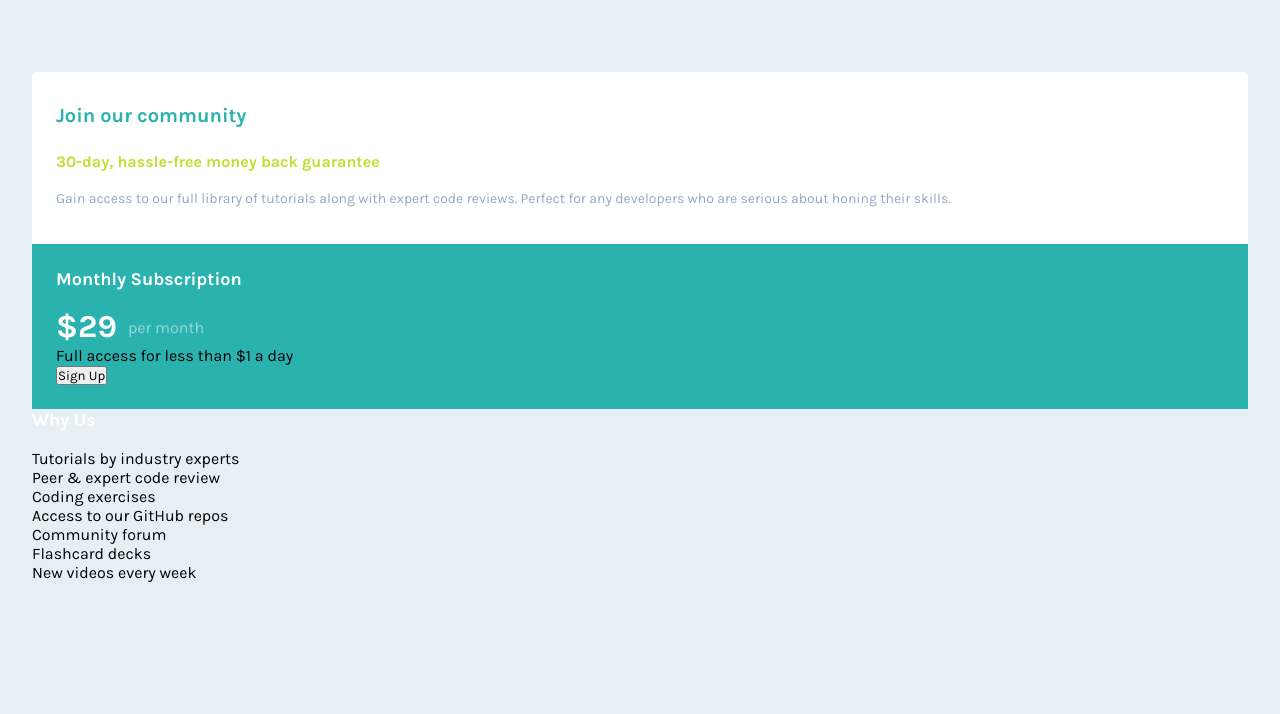
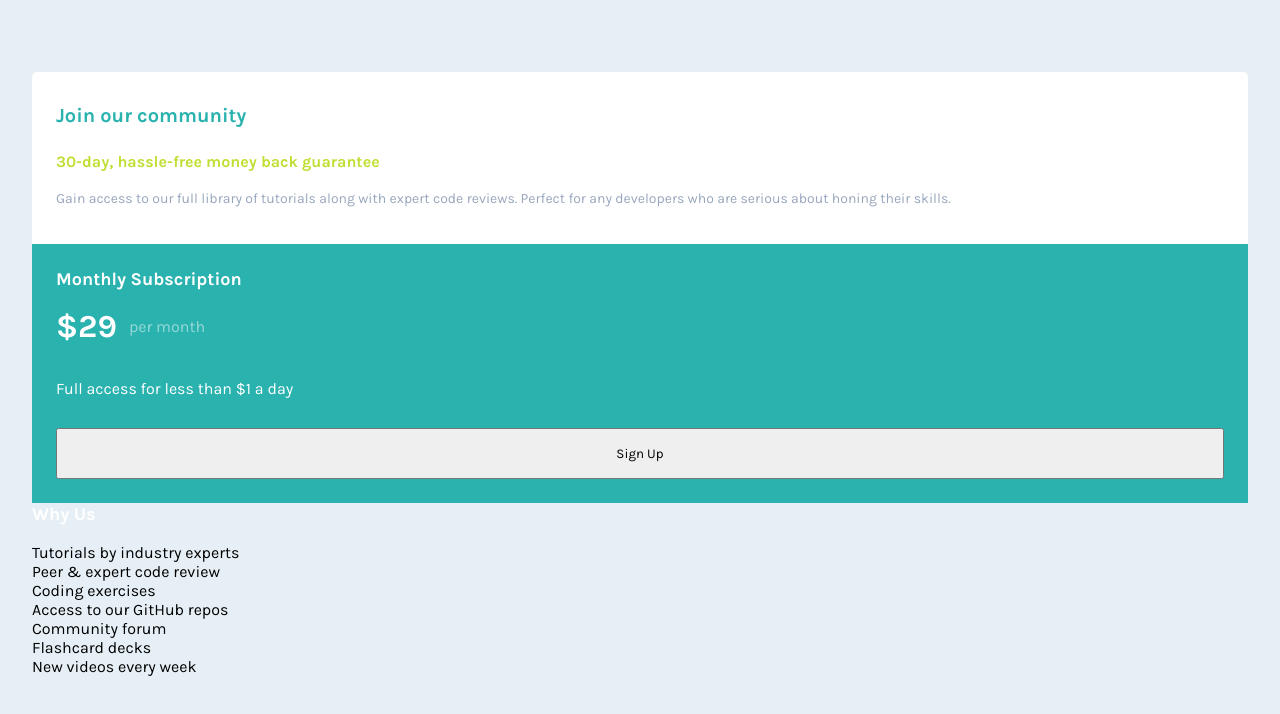
Before and after one commit to JpOff01/Price-component, a plain HTML site: page index.html in a window 1280 px wide. Drawn offline with Linux system fonts and the light colour scheme.

Commit message:
adiantando CSS e terminando de estilizar quase

```diff
--- a/CSS/main.css
+++ b/CSS/main.css
@@ -24,6 +24,13 @@
     padding: 1.5rem;
 }
 
+.esquerda div {
+    display: flex;
+    align-items: center;
+    gap: 0.75rem;
+    margin-bottom: 0.25rem;
+}
+
 .esquerda div p:nth-of-type(1) {
     color: white;
     font-size: 2rem;
@@ -31,13 +38,18 @@
     line-height: 2.375rem;
 }
 
-.esquerda p:nth-of-type(2) {
+.esquerda div p:nth-of-type(2) {
     color: white;
     opacity: 0.5;
 }
 
-.esquerda div {
-    display: flex;
-    align-items: center;
-    gap: 0.6875rem;
+.esquerda p {
+    color: white;
+    line-height: 1.625rem;
+    margin-bottom: 1.625rem;
 }
+
+.esquerda button {
+    padding-block: 1rem;
+    width: 100%;
+}
```
